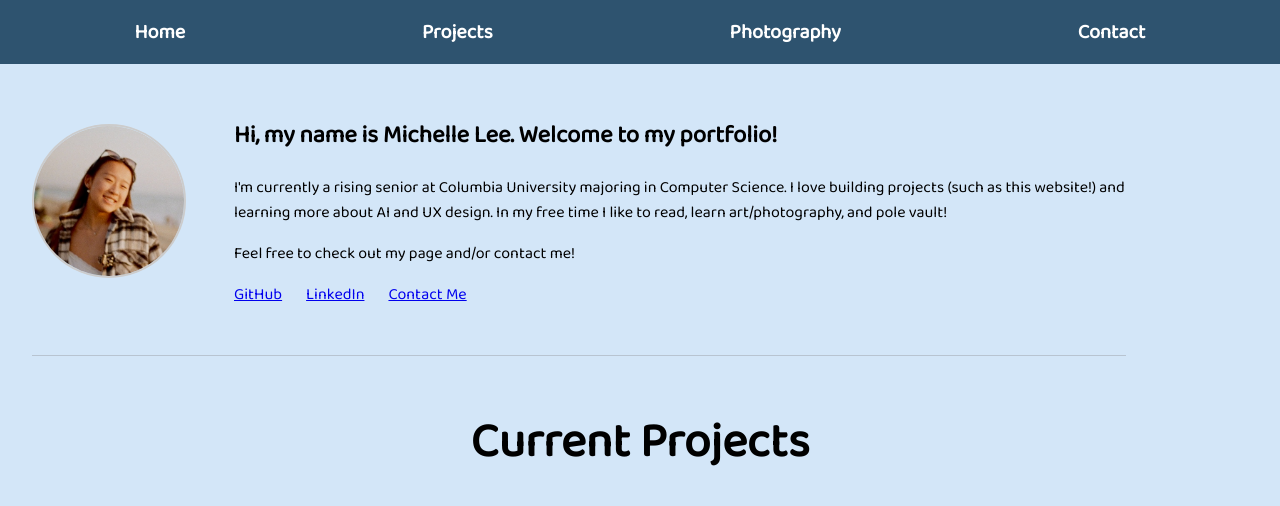
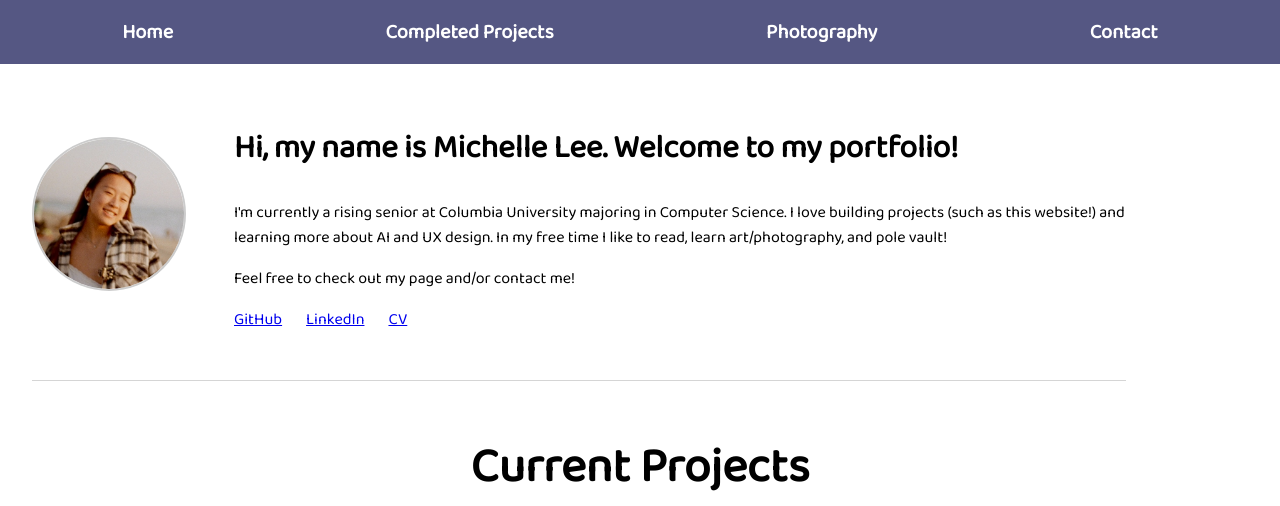
Before and after one commit to michellesynlee/myportfolio, a Flask app: page / in a window 1280 px wide. Shown: the top 506 px of the page. Run offline with Flask 3, Linux system fonts and the light colour scheme.

Commit message:
Improved home / current projects

```diff
--- a/static/style.css
+++ b/static/style.css
@@ -3,11 +3,11 @@ body {
     padding: 0;
     width: 100%;
     font-family: 'Baloo 2', cursive;
-    background-color: #d3e6f8;
+    background-color: #ffffff;
 }
 
 nav {
-    background-color: #2e536f;
+    background-color: #555783;
     padding: 1rem;
 }
 
@@ -93,7 +93,6 @@ hr {
 
 /*current projects secion*/
 .section-header {
-    font-size: 2rem;
     text-align: center;
     margin-bottom: 3rem;
 }
@@ -118,7 +117,7 @@ hr {
 
 .caption {
     margin-top: 10px;
-    font-size: 1rem;
+    font-size: 1.4rem;
     color: #333;
 }
 
--- a/templates/base.html
+++ b/templates/base.html
@@ -11,7 +11,7 @@
     <nav>
         <ul>
             <li><a href="{{ url_for('home') }}">Home</a></li>
-            <li><a href="{{ url_for('projects') }}">Projects</a></li>
+            <li><a href="{{ url_for('projects') }}">Completed Projects</a></li>
             <li><a href="{{ url_for('photography') }}">Photography</a></li>
             <li><a href="{{ url_for('contact') }}">Contact</a></li>
         </ul>
--- a/templates/home.html
+++ b/templates/home.html
@@ -5,7 +5,7 @@
 <div class="intro">
     <img src="{{ url_for('static', filename='headshot.jpg') }}" alt="Headshot" class="headshot">
     <div class="intro-text">
-        <h1> Hi, my name is Michelle Lee. Welcome to my portfolio! </h1>
+        <h1 style="font-size: 2rem;"> Hi, my name is Michelle Lee. Welcome to my portfolio! </h1>
         <p>I'm currently a rising senior at Columbia University majoring in Computer Science.
             I love building projects (such as this website!) and learning more about AI and UX design.
             In my free time I like to read, learn art/photography, and pole vault!</p>
@@ -13,7 +13,9 @@
         <div class="headshot-links">
             <a href="https://github.com/michellesynlee" target="_blank">GitHub</a>
             <a href="https://linkedin.com/in/michellesynlee" target="_blank">LinkedIn</a>
-            <a href="{{ url_for('contact') }}">Contact Me</a>
+            <!--<a href="{{ url_for('contact') }}">Contact Me</a>-->
+            <a href="https://drive.google.com/file/d/1PQwQV8QSCDZRk5DdK_u_hGS22DQUrIMO/view?usp=sharing" target="_blank">CV</a>
+
         </div>
     </div>
 </div>
@@ -22,7 +24,8 @@
 
 <div class="projects-section">
     <div class="section-header">
-        <h2>Current Projects</h2>
+        <h2 style="font-size: 3rem;">Current Projects</h2>
+        <p> (Check out my completed projects in the projects page linked above!) </p>
     </div>
     <div class="project-gallery">
         <div class="project">
@@ -30,8 +33,8 @@
             <p class="caption">Soccer-themed pingpong app using Electron.</p>
         </div>
         <div class="project">
-            <img src="{{ url_for('static', filename='project2.jpg') }}" alt="Second Project">
-            <p class="caption"><strong>Another Project</strong><br>Brief description of the second project</p>
+            <img src="{{ url_for('static', filename='timer.png') }}" alt="Second Project">
+            <p class="caption">Timer app with multiple options: basic, study plant, pomodoro</p>
         </div>
     </div>
 </div>
```
Also changed, not shown: static/basictimer.png (added), static/pomodoro.png (added), static/timer.png (added), 1 other file.
